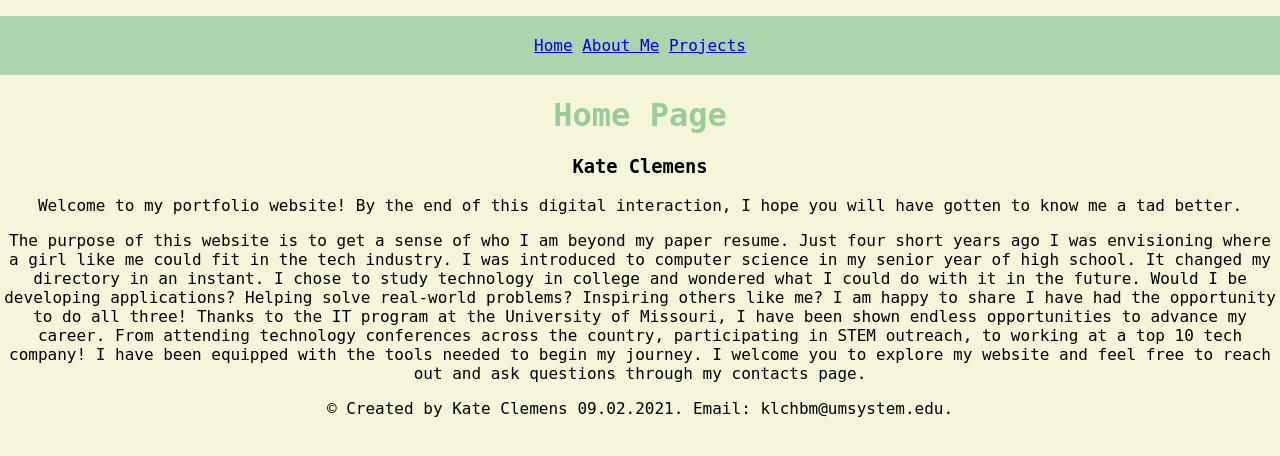
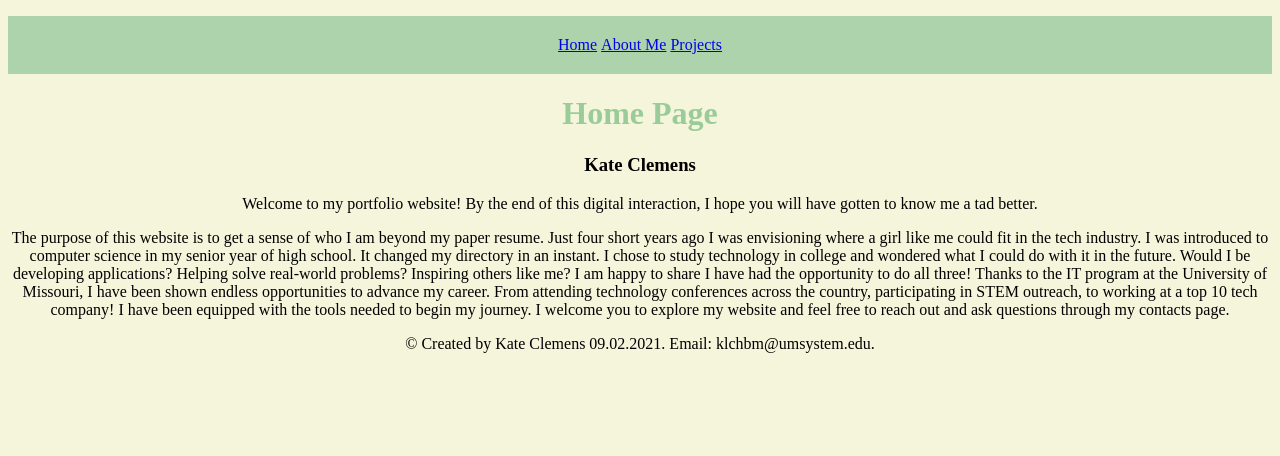
Before and after one commit to klchbm/klchbm.github.io, a PHP site: page / in a window 1280 px wide. Shown: the top 456 px of the page. Run offline with PHP 8.4, Linux system fonts and the light colour scheme.

Commit message:
Add files via upload

```diff
--- a/islt_7310/nav.css
+++ b/islt_7310/nav.css
@@ -1,8 +1,3 @@
-body{
-    margin: 0;
-    padding: 0;
-    font-family: 'Monospace', 'Courier New';
-}
 
 .nav {
     background-color: #acd3ac;
```
